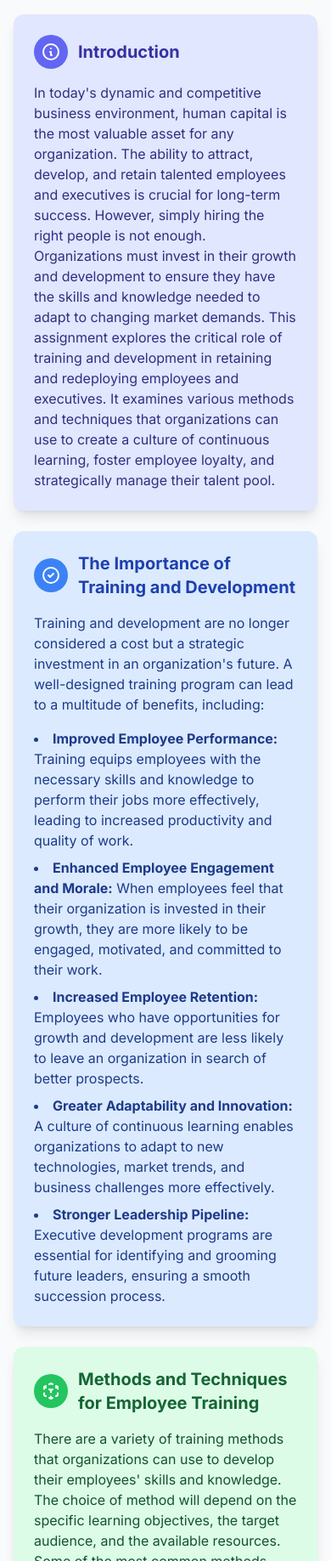
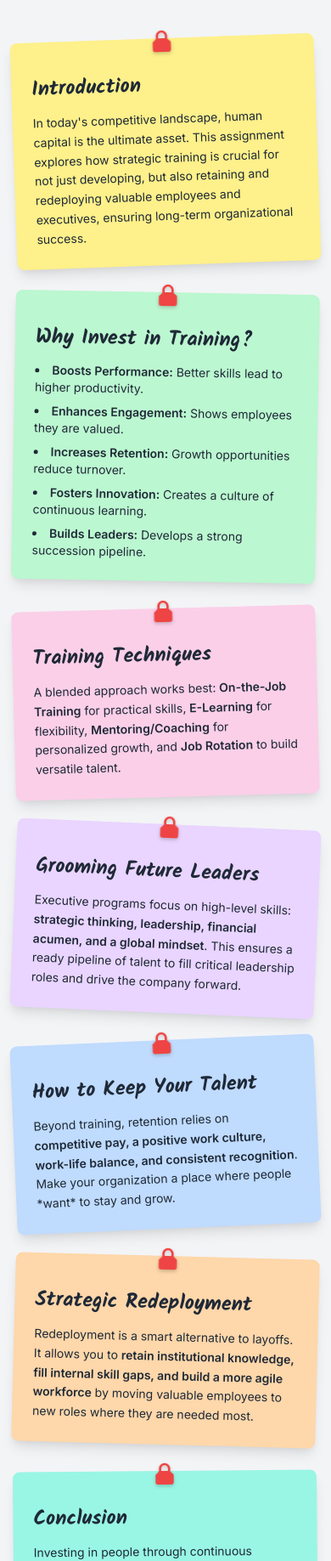
Before and after one commit to FS25-23MdSaquib/HRDOB_ASSINGMENT1, a plain HTML site: page Index.html in a window 390 px wide. Shown: the part 163-2000 px from the top of the page at 85% size. Drawn offline with nearby package versions, Linux system fonts and the light colour scheme.

Commit message:
Update index.html

```diff
--- a/Index.html
+++ b/Index.html
@@ -3,162 +3,125 @@
 <head>
     <meta charset="UTF-8">
     <meta name="viewport" content="width=device-width, initial-scale=1.0">
-    <title>Retaining and Redeploying Talent: Strategic Notes</title>
+    <title>Retaining and Redeploying Talent</title>
     <script src="https://cdn.tailwindcss.com"></script>
-    <link href="https://fonts.googleapis.com/css2?family=Inter:wght@400;500;600;700&display=swap" rel="stylesheet">
+    <link rel="preconnect" href="https://fonts.googleapis.com">
+    <link rel="preconnect" href="https://fonts.gstatic.com" crossorigin>
+    <link href="https://fonts.googleapis.com/css2?family=Inter:wght@400;600;700&family=Kalam:wght@400;700&display=swap" rel="stylesheet">
     <style>
+        /* Basic styling for the page */
         body {
             font-family: 'Inter', sans-serif;
+            background-color: #F3F4F6; /* A light gray background */
         }
-        .note-card {
-            display: flex;
-            flex-direction: column;
+        /* Custom font for handwritten-style headings */
+        .font-handwriting {
+            font-family: 'Kalam', cursive;
+        }
+        /* Styling for the sticky notes */
+        .sticky-note {
+            box-shadow: 0 10px 15px -3px rgba(0, 0, 0, 0.1), 0 4px 6px -2px rgba(0, 0, 0, 0.05);
+            transition: transform 0.2s ease-in-out, box-shadow 0.2s ease-in-out;
+            position: relative; /* Needed for the pin positioning */
+        }
+        /* Fun hover effect for the sticky notes */
+        .sticky-note:hover {
+            transform: scale(1.05) rotate(0deg) !important; /* Straighten and enlarge on hover */
+            box-shadow: 0 20px 25px -5px rgba(0, 0, 0, 0.1), 0 10px 10px -5px rgba(0, 0, 0, 0.04);
+            z-index: 10;
+        }
+        /* Styling for the pushpin icon */
+        .pin {
+            position: absolute;
+            top: -12px; /* Position it slightly above the note */
+            left: 50%;
+            transform: translateX(-50%);
+            width: 32px;
+            height: 32px;
+            color: #EF4444; /* Red color for the pin */
+            filter: drop-shadow(0 2px 2px rgba(0,0,0,0.2));
         }
     </style>
 </head>
-<body class="bg-gray-50 text-gray-800">
+<body class="antialiased text-gray-800">
 
-    <!-- Main Container -->
     <div class="container mx-auto p-4 sm:p-6 md:p-8">
-
-        <!-- Header -->
-        <header class="text-center mb-8 md:mb-12">
-            <h1 class="text-3xl sm:text-4xl md:text-5xl font-bold text-gray-900">Retaining & Redeploying Talent</h1>
-            <p class="mt-3 text-base sm:text-lg text-gray-600 max-w-3xl mx-auto">A Strategic Approach to Employee and Executive Training</p>
+        <!-- Main Header -->
+        <header class="text-center mb-12">
+            <h1 class="text-4xl md:text-5xl font-bold text-gray-900 font-handwriting">Retaining & Redeploying Talent</h1>
+            <p class="mt-2 text-lg text-gray-600">A Strategic Approach to Employee & Executive Training</p>
         </header>
 
-        <!-- Notes Grid -->
-        <div class="grid grid-cols-1 md:grid-cols-2 lg:grid-cols-3 gap-6 md:gap-8">
+        <!-- Grid container for all the sticky notes -->
+        <div class="grid grid-cols-1 md:grid-cols-2 lg:grid-cols-3 gap-8 md:gap-12">
 
             <!-- Note 1: Introduction -->
-            <div class="bg-indigo-100 p-6 rounded-xl shadow-lg hover:shadow-2xl transition-shadow duration-300 transform hover:-translate-y-1 note-card">
-                <div class="flex items-center mb-4">
-                    <div class="bg-indigo-500 p-2 rounded-full">
-                        <svg xmlns="http://www.w3.org/2000/svg" class="h-6 w-6 text-white" fill="none" viewBox="0 0 24 24" stroke="currentColor"><path stroke-linecap="round" stroke-linejoin="round" stroke-width="2" d="M13 16h-1v-4h-1m1-4h.01M21 12a9 9 0 11-18 0 9 9 0 0118 0z" /></svg>
-                    </div>
-                    <h2 class="text-xl font-bold text-indigo-800 ml-3">Introduction</h2>
+            <div class="sticky-note p-6 rounded-lg bg-yellow-200" style="transform: rotate(-2deg);">
+                <div class="pin">
+                    <svg xmlns="http://www.w3.org/2000/svg" viewBox="0 0 24 24" fill="currentColor"><path d="M12 2C9.243 2 7 4.243 7 7v2.586l-2.293 2.293A1 1 0 004 12.586V19a2 2 0 002 2h12a2 2 0 002-2v-6.414a1 1 0 00-.293-.707L17 9.586V7c0-2.757-2.243-5-5-5zM9 7c0-1.654 1.346-3 3-3s3 1.346 3 3v2H9V7z"></path></svg>
                 </div>
-                <p class="text-indigo-900">
-                    In today's dynamic and competitive business environment, human capital is the most valuable asset for any organization. The ability to attract, develop, and retain talented employees and executives is crucial for long-term success. However, simply hiring the right people is not enough. Organizations must invest in their growth and development to ensure they have the skills and knowledge needed to adapt to changing market demands. This assignment explores the critical role of training and development in retaining and redeploying employees and executives. It examines various methods and techniques that organizations can use to create a culture of continuous learning, foster employee loyalty, and strategically manage their talent pool.
-                </p>
+                <h2 class="font-handwriting text-2xl font-bold mb-3 mt-4">Introduction</h2>
+                <p class="text-sm leading-relaxed">In today's competitive landscape, human capital is the ultimate asset. This assignment explores how strategic training is crucial for not just developing, but also retaining and redeploying valuable employees and executives, ensuring long-term organizational success.</p>
             </div>
 
             <!-- Note 2: Importance of Training -->
-            <div class="bg-blue-100 p-6 rounded-xl shadow-lg hover:shadow-2xl transition-shadow duration-300 transform hover:-translate-y-1 note-card">
-                <div class="flex items-center mb-4">
-                    <div class="bg-blue-500 p-2 rounded-full">
-                        <svg xmlns="http://www.w3.org/2000/svg" class="h-6 w-6 text-white" fill="none" viewBox="0 0 24 24" stroke="currentColor"><path stroke-linecap="round" stroke-linejoin="round" stroke-width="2" d="M9 12l2 2 4-4m6 2a9 9 0 11-18 0 9 9 0 0118 0z" /></svg>
-                    </div>
-                    <h2 class="text-xl font-bold text-blue-800 ml-3">The Importance of Training and Development</h2>
+            <div class="sticky-note p-6 rounded-lg bg-green-200" style="transform: rotate(1deg);">
+                <div class="pin">
+                    <svg xmlns="http://www.w3.org/2000/svg" viewBox="0 0 24 24" fill="currentColor"><path d="M12 2C9.243 2 7 4.243 7 7v2.586l-2.293 2.293A1 1 0 004 12.586V19a2 2 0 002 2h12a2 2 0 002-2v-6.414a1 1 0 00-.293-.707L17 9.586V7c0-2.757-2.243-5-5-5zM9 7c0-1.654 1.346-3 3-3s3 1.346 3 3v2H9V7z"></path></svg>
                 </div>
-                <p class="text-blue-900 mb-4">
-                    Training and development are no longer considered a cost but a strategic investment in an organization's future. A well-designed training program can lead to a multitude of benefits, including:
-                </p>
-                <ul class="space-y-2 list-disc list-inside text-blue-900">
-                    <li><b>Improved Employee Performance:</b> Training equips employees with the necessary skills and knowledge to perform their jobs more effectively, leading to increased productivity and quality of work.</li>
-                    <li><b>Enhanced Employee Engagement and Morale:</b> When employees feel that their organization is invested in their growth, they are more likely to be engaged, motivated, and committed to their work.</li>
-                    <li><b>Increased Employee Retention:</b> Employees who have opportunities for growth and development are less likely to leave an organization in search of better prospects.</li>
-                    <li><b>Greater Adaptability and Innovation:</b> A culture of continuous learning enables organizations to adapt to new technologies, market trends, and business challenges more effectively.</li>
-                    <li><b>Stronger Leadership Pipeline:</b> Executive development programs are essential for identifying and grooming future leaders, ensuring a smooth succession process.</li>
+                <h2 class="font-handwriting text-2xl font-bold mb-3 mt-4">Why Invest in Training?</h2>
+                <ul class="list-disc list-inside text-sm space-y-2">
+                    <li><span class="font-semibold">Boosts Performance:</span> Better skills lead to higher productivity.</li>
+                    <li><span class="font-semibold">Enhances Engagement:</span> Shows employees they are valued.</li>
+                    <li><span class="font-semibold">Increases Retention:</span> Growth opportunities reduce turnover.</li>
+                    <li><span class="font-semibold">Fosters Innovation:</span> Creates a culture of continuous learning.</li>
+                    <li><span class="font-semibold">Builds Leaders:</span> Develops a strong succession pipeline.</li>
                 </ul>
             </div>
 
             <!-- Note 3: Employee Training Methods -->
-            <div class="bg-green-100 p-6 rounded-xl shadow-lg hover:shadow-2xl transition-shadow duration-300 transform hover:-translate-y-1 note-card">
-                <div class="flex items-center mb-4">
-                     <div class="bg-green-500 p-2 rounded-full">
-                        <svg xmlns="http://www.w3.org/2000/svg" class="h-6 w-6 text-white" fill="none" viewBox="0 0 24 24" stroke="currentColor"><path stroke-linecap="round" stroke-linejoin="round" stroke-width="2" d="M14 10l-2 1m0 0l-2-1m2 1v2.5M20 7l-2 1m2-1l-2-1m2 1v2.5M14 4l-2-1-2 1M4 7l2 1M4 7l2-1M4 7v2.5M12 21l-2-1m2 1l2-1m-2 1v-2.5M6 18l-2-1v-2.5M18 18l2-1v-2.5" /></svg>
-                    </div>
-                    <h2 class="text-xl font-bold text-green-800 ml-3">Methods and Techniques for Employee Training</h2>
+            <div class="sticky-note p-6 rounded-lg bg-pink-200" style="transform: rotate(-1.5deg);">
+                <div class="pin">
+                    <svg xmlns="http://www.w3.org/2000/svg" viewBox="0 0 24 24" fill="currentColor"><path d="M12 2C9.243 2 7 4.243 7 7v2.586l-2.293 2.293A1 1 0 004 12.586V19a2 2 0 002 2h12a2 2 0 002-2v-6.414a1 1 0 00-.293-.707L17 9.586V7c0-2.757-2.243-5-5-5zM9 7c0-1.654 1.346-3 3-3s3 1.346 3 3v2H9V7z"></path></svg>
                 </div>
-                <p class="text-green-900 mb-4">
-                    There are a variety of training methods that organizations can use to develop their employees' skills and knowledge. The choice of method will depend on the specific learning objectives, the target audience, and the available resources. Some of the most common methods include:
-                </p>
-                <ul class="space-y-2 list-disc list-inside text-green-900">
-                    <li><b>On-the-Job Training (OJT):</b> This is the most common form of training, where employees learn by doing their jobs under the guidance of a more experienced colleague or supervisor. OJT is cost-effective and provides hands-on experience, but it can be unstructured and inconsistent if not properly managed.</li>
-                    <li><b>Classroom-Based Training:</b> This traditional method involves a trainer delivering a presentation or leading a workshop in a classroom setting. It is an effective way to deliver a large amount of information to a group of people, but it can be passive and may not be suitable for all learning styles.</li>
-                    <li><b>E-Learning:</b> With the advancement of technology, e-learning has become a popular training method. It includes a wide range of online learning resources, such as courses, videos, and simulations. E-learning is flexible, cost-effective, and can be accessed anytime, anywhere.</li>
-                    <li><b>Mentoring and Coaching:</b> Mentoring and coaching are one-on-one relationships where a more experienced employee provides guidance and support to a less experienced colleague. This is a powerful way to develop an employee's skills, knowledge, and confidence.</li>
-                    <li><b>Job Rotation:</b> This involves moving employees between different jobs within an organization. It is an effective way to broaden their skills and knowledge, as well as to identify their strengths and weaknesses.</li>
-                </ul>
+                <h2 class="font-handwriting text-2xl font-bold mb-3 mt-4">Training Techniques</h2>
+                <p class="text-sm leading-relaxed">A blended approach works best: <span class="font-semibold">On-the-Job Training</span> for practical skills, <span class="font-semibold">E-Learning</span> for flexibility, <span class="font-semibold">Mentoring/Coaching</span> for personalized growth, and <span class="font-semibold">Job Rotation</span> to build versatile talent.</p>
             </div>
 
-            <!-- Note 4: Executive Development Programs -->
-            <div class="bg-purple-100 p-6 rounded-xl shadow-lg hover:shadow-2xl transition-shadow duration-300 transform hover:-translate-y-1 note-card">
-                <div class="flex items-center mb-4">
-                    <div class="bg-purple-500 p-2 rounded-full">
-                        <svg xmlns="http://www.w3.org/2000/svg" class="h-6 w-6 text-white" fill="none" viewBox="0 0 24 24" stroke="currentColor"><path stroke-linecap="round" stroke-linejoin="round" stroke-width="2" d="M5 3v4M3 5h4M6 17v4m-2-2h4m5-16l2.286 6.857L21 12l-5.714 2.143L13 21l-2.286-6.857L5 12l5.714-2.143L13 3z" /></svg>
-                    </div>
-                    <h2 class="text-xl font-bold text-purple-800 ml-3">Executive Development Programs</h2>
+            <!-- Note 4: Executive Development -->
+            <div class="sticky-note p-6 rounded-lg bg-purple-200 text-gray-800" style="transform: rotate(2.5deg);">
+                <div class="pin">
+                    <svg xmlns="http://www.w3.org/2000/svg" viewBox="0 0 24 24" fill="currentColor"><path d="M12 2C9.243 2 7 4.243 7 7v2.586l-2.293 2.293A1 1 0 004 12.586V19a2 2 0 002 2h12a2 2 0 002-2v-6.414a1 1 0 00-.293-.707L17 9.586V7c0-2.757-2.243-5-5-5zM9 7c0-1.654 1.346-3 3-3s3 1.346 3 3v2H9V7z"></path></svg>
                 </div>
-                <p class="text-purple-900 mb-4">
-                    Executive development programs are designed to prepare high-potential employees for leadership roles. These programs typically focus on developing a range of skills, including:
-                </p>
-                <ul class="space-y-2 list-disc list-inside text-purple-900">
-                    <li><b>Strategic Thinking:</b> The ability to think critically and make sound decisions in complex situations.</li>
-                    <li><b>Leadership and Management:</b> The ability to inspire and motivate others, as well as to manage people and resources effectively.</li>
-                    <li><b>Communication and Interpersonal Skills:</b> The ability to communicate clearly and persuasively, as well as to build strong relationships with others.</li>
-                    <li><b>Financial Acumen:</b> The ability to understand and interpret financial information, as well as to make sound financial decisions.</li>
-                    <li><b>Global Mindset:</b> The ability to understand and appreciate different cultures, as well as to work effectively in a global business environment.</li>
-                </ul>
+                <h2 class="font-handwriting text-2xl font-bold mb-3 mt-4">Grooming Future Leaders</h2>
+                <p class="text-sm leading-relaxed">Executive programs focus on high-level skills: <span class="font-semibold">strategic thinking, leadership, financial acumen, and a global mindset</span>. This ensures a ready pipeline of talent to fill critical leadership roles and drive the company forward.</p>
             </div>
 
-            <!-- Note 5: Employee Retention Strategies -->
-            <div class="bg-yellow-100 p-6 rounded-xl shadow-lg hover:shadow-2xl transition-shadow duration-300 transform hover:-translate-y-1 note-card">
-                <div class="flex items-center mb-4">
-                    <div class="bg-yellow-500 p-2 rounded-full">
-                        <svg xmlns="http://www.w3.org/2000/svg" class="h-6 w-6 text-white" fill="none" viewBox="0 0 24 24" stroke="currentColor"><path stroke-linecap="round" stroke-linejoin="round" stroke-width="2" d="M4.318 6.318a4.5 4.5 0 000 6.364L12 20.364l7.682-7.682a4.5 4.5 0 00-6.364-6.364L12 7.636l-1.318-1.318a4.5 4.5 0 00-6.364 0z" /></svg>
-                    </div>
-                    <h2 class="text-xl font-bold text-yellow-800 ml-3">Employee Retention Strategies</h2>
+            <!-- Note 5: Retention Strategies -->
+            <div class="sticky-note p-6 rounded-lg bg-blue-200 text-gray-800" style="transform: rotate(-2.5deg);">
+                <div class="pin">
+                    <svg xmlns="http://www.w3.org/2000/svg" viewBox="0 0 24 24" fill="currentColor"><path d="M12 2C9.243 2 7 4.243 7 7v2.586l-2.293 2.293A1 1 0 004 12.586V19a2 2 0 002 2h12a2 2 0 002-2v-6.414a1 1 0 00-.293-.707L17 9.586V7c0-2.757-2.243-5-5-5zM9 7c0-1.654 1.346-3 3-3s3 1.346 3 3v2H9V7z"></path></svg>
                 </div>
-                <p class="text-yellow-900 mb-4">
-                    Retaining talented employees is a major challenge for many organizations. However, by implementing the right strategies, organizations can create a positive and engaging work environment that encourages employees to stay. Some of the most effective retention strategies include:
-                </p>
-                <ul class="space-y-2 list-disc list-inside text-yellow-900">
-                    <li><b>Competitive Compensation and Benefits:</b> Offering a competitive salary and benefits package is essential for attracting and retaining top talent.</li>
-                    <li><b>Opportunities for Growth and Development:</b> As discussed earlier, providing opportunities for growth and development is a powerful way to retain employees.</li>
-                    <li><b>Positive Work Environment:</b> Creating a positive and supportive work environment where employees feel valued and respected is crucial for retention.</li>
-                    <li><b>Work-Life Balance:</b> Promoting a healthy work-life balance is important for employee well-being and can help to reduce stress and burnout.</li>
-                    <li><b>Recognition and Rewards:</b> Recognizing and rewarding employees for their contributions is a simple but effective way to show them that they are appreciated.</li>
-                </ul>
+                <h2 class="font-handwriting text-2xl font-bold mb-3 mt-4">How to Keep Your Talent</h2>
+                <p class="text-sm leading-relaxed">Beyond training, retention relies on <span class="font-semibold">competitive pay, a positive work culture, work-life balance, and consistent recognition</span>. Make your organization a place where people *want* to stay and grow.</p>
             </div>
 
-            <!-- Note 6: Redeployment as a Strategic Tool -->
-            <div class="bg-red-100 p-6 rounded-xl shadow-lg hover:shadow-2xl transition-shadow duration-300 transform hover:-translate-y-1 note-card">
-                <div class="flex items-center mb-4">
-                    <div class="bg-red-500 p-2 rounded-full">
-                        <svg xmlns="http://www.w3.org/2000/svg" class="h-6 w-6 text-white" fill="none" viewBox="0 0 24 24" stroke="currentColor"><path stroke-linecap="round" stroke-linejoin="round" stroke-width="2" d="M4 4v5h5M20 20v-5h-5M4 20h5v-5M20 4h-5v5" /></svg>
-                    </div>
-                    <h2 class="text-xl font-bold text-red-800 ml-3">Redeployment as a Strategic Talent Management Tool</h2>
+            <!-- Note 6: Redeployment -->
+            <div class="sticky-note p-6 rounded-lg bg-orange-200 text-gray-800" style="transform: rotate(1.5deg);">
+                <div class="pin">
+                    <svg xmlns="http://www.w3.org/2000/svg" viewBox="0 0 24 24" fill="currentColor"><path d="M12 2C9.243 2 7 4.243 7 7v2.586l-2.293 2.293A1 1 0 004 12.586V19a2 2 0 002 2h12a2 2 0 002-2v-6.414a1 1 0 00-.293-.707L17 9.586V7c0-2.757-2.243-5-5-5zM9 7c0-1.654 1.346-3 3-3s3 1.346 3 3v2H9V7z"></path></svg>
                 </div>
-                <p class="text-red-900 mb-4">
-                    Redeployment is the process of moving employees from one role to another within the same organization. It is a strategic talent management tool that can be used to:
-                </p>
-                <ul class="space-y-2 list-disc list-inside text-red-900">
-                    <li>Retain valuable employees who might otherwise be made redundant.</li>
-                    <li>Fill skills gaps in other parts of the organization.</li>
-                    <li>Develop employees' skills and knowledge by giving them new challenges and opportunities.</li>
-                    <li>Increase organizational agility by creating a more flexible and adaptable workforce.</li>
-                </ul>
-                <p class="text-red-900 mt-4">For a redeployment strategy to be successful, it must be carefully planned and managed. This includes:</p>
-                 <ul class="space-y-2 list-disc list-inside text-red-900 mt-2">
-                    <li>Identifying suitable roles for the employees who are being redeployed.</li>
-                    <li>Providing the necessary training and support to help them transition into their new roles.</li>
-                    <li>Communicating clearly and openly with the employees throughout the process.</li>
-                </ul>
+                <h2 class="font-handwriting text-2xl font-bold mb-3 mt-4">Strategic Redeployment</h2>
+                <p class="text-sm leading-relaxed">Redeployment is a smart alternative to layoffs. It allows you to <span class="font-semibold">retain institutional knowledge, fill internal skill gaps, and build a more agile workforce</span> by moving valuable employees to new roles where they are needed most.</p>
             </div>
 
-            <!-- Note 7: Conclusion -->
-            <div class="bg-gray-700 text-white p-6 rounded-xl shadow-lg hover:shadow-2xl transition-shadow duration-300 transform hover:-translate-y-1 note-card lg:col-start-2">
-                <div class="flex items-center mb-4">
-                     <div class="bg-gray-500 p-2 rounded-full">
-                       <svg xmlns="http://www.w3.org/2000/svg" class="h-6 w-6 text-white" fill="none" viewBox="0 0 24 24" stroke="currentColor"><path stroke-linecap="round" stroke-linejoin="round" stroke-width="2" d="M13 10V3L4 14h7v7l9-11h-7z" /></svg>
-                    </div>
-                    <h2 class="text-xl font-bold ml-3">Conclusion</h2>
+             <!-- Note 7: Conclusion -->
+            <div class="sticky-note p-6 rounded-lg bg-teal-200 text-gray-800 md:col-span-2 lg:col-span-3" style="transform: rotate(-0.5deg);">
+                <div class="pin">
+                    <svg xmlns="http://www.w3.org/2000/svg" viewBox="0 0 24 24" fill="currentColor"><path d="M12 2C9.243 2 7 4.243 7 7v2.586l-2.293 2.293A1 1 0 004 12.586V19a2 2 0 002 2h12a2 2 0 002-2v-6.414a1 1 0 00-.293-.707L17 9.586V7c0-2.757-2.243-5-5-5zM9 7c0-1.654 1.346-3 3-3s3 1.346 3 3v2H9V7z"></path></svg>
                 </div>
-                <p class="text-gray-200">
-                    In conclusion, training and development are essential for retaining and redeploying employees and executives. By investing in their people, organizations can create a more skilled, engaged, and adaptable workforce that is better equipped to meet the challenges of the modern business world. The methods and techniques discussed in this assignment provide a framework for organizations to develop a comprehensive talent management strategy that will enable them to attract, develop, and retain the talent they need to succeed.
-                </p>
+                <h2 class="font-handwriting text-2xl font-bold mb-3 mt-4">Conclusion</h2>
+                <p class="text-sm leading-relaxed">Investing in people through continuous training, thoughtful retention efforts, and strategic redeployment is the cornerstone of a resilient and successful organization. It's a holistic talent strategy that pays dividends in skill, loyalty, and adaptability.</p>
             </div>
 
         </div>
```
